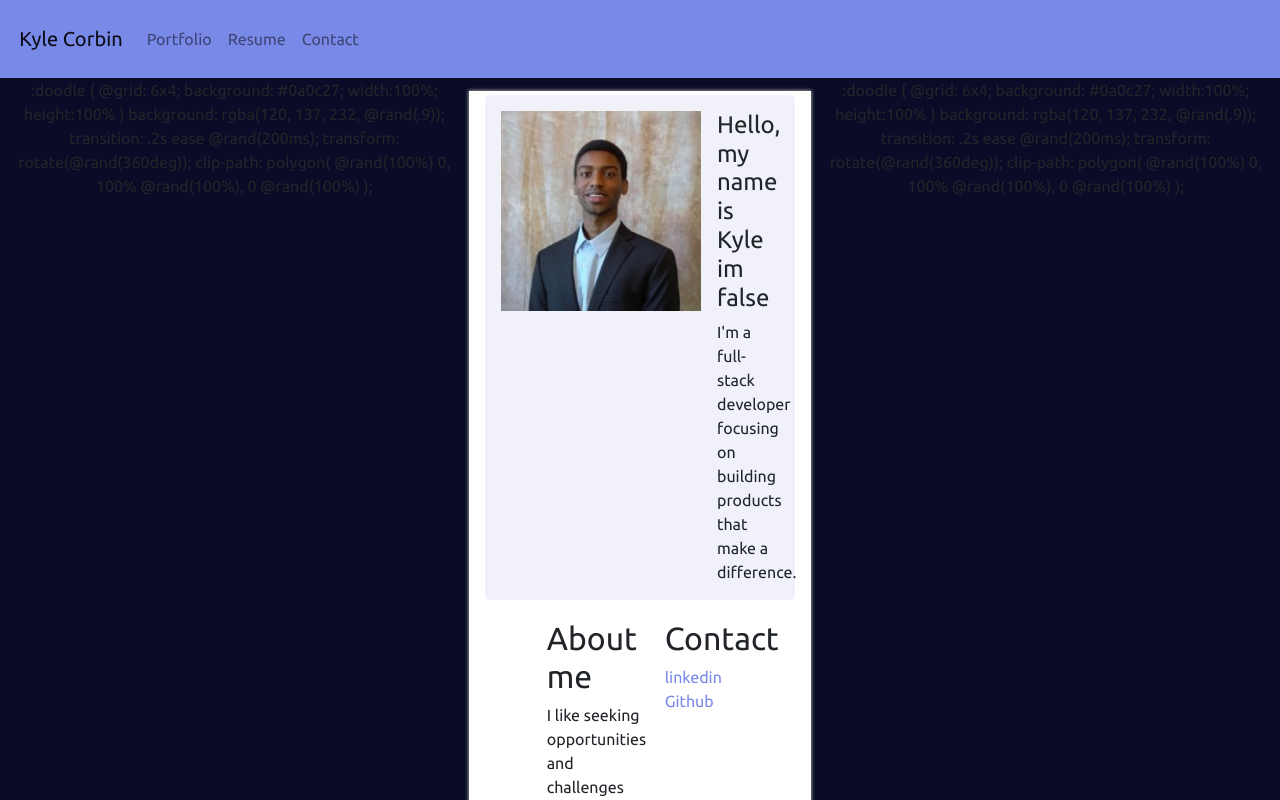
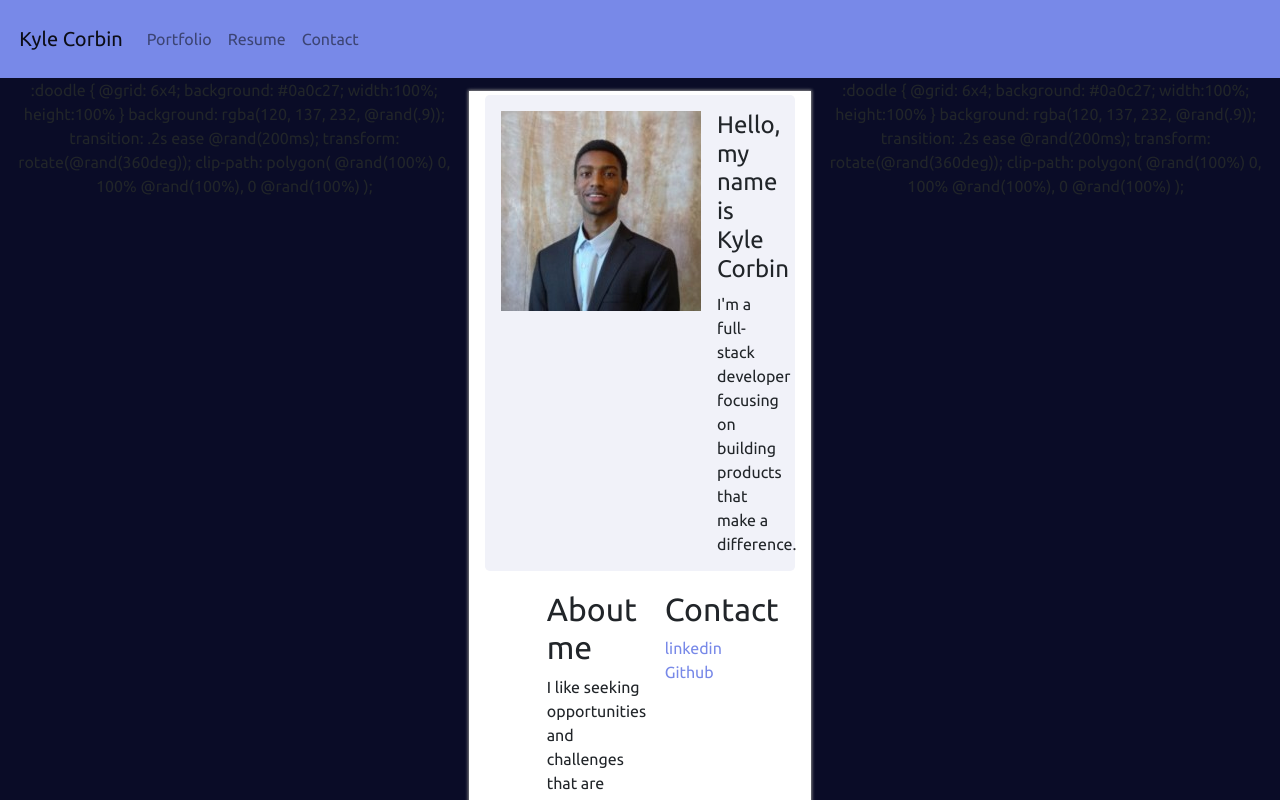
Before and after one commit to YeetOrBeYate/KyleCorbin, a React (Create React App) app: page / in a window 1280 px wide. Shown: the top 800 px of the page. Built offline with nearby package versions, Linux system fonts and the light colour scheme; no server answers.

Commit message:
The window api works on my hosted personal site

```diff
--- a/src/comp/Home.js
+++ b/src/comp/Home.js
@@ -5,9 +5,6 @@ import '../App.css';
 import "../Animations/page.css"
 import blackBusinessMan from "../img/BlackBusinessman.jpg"
 
-const insideElectron = !!window.api?.isElectron
-
-const yeet = insideElectron ? 'im true' : 'im false'
 
 
 
@@ -23,7 +20,7 @@ const Home = () => {
             </Media>
             <Media body>
                 <Media heading>
-                Hello, my name is Kyle {yeet}
+                Hello, my name is Kyle Corbin
                 </Media>
                 I'm a full-stack developer focusing on building products that make a difference.
             </Media>
```
